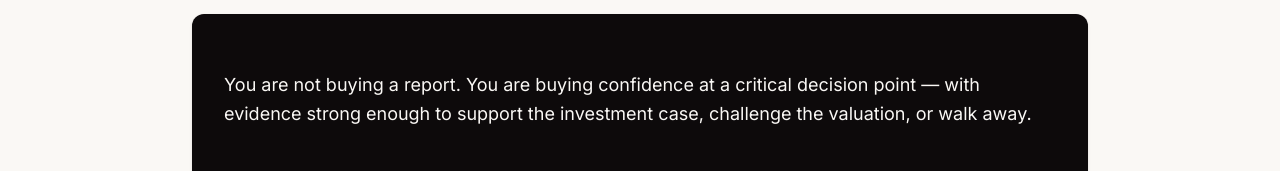
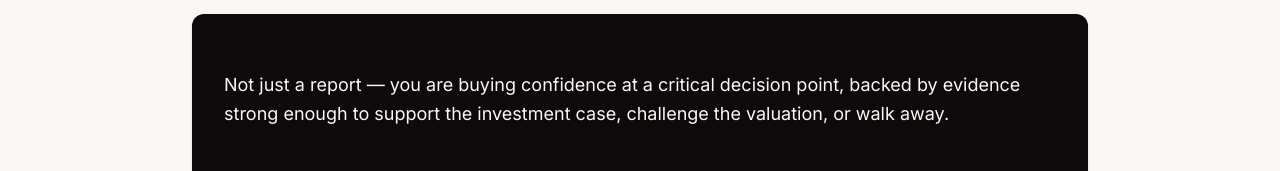
Before and after one commit to a2zlondon/danielmolloy, a Next.js app: page /for-investors in a window 1280 px wide. Shown: the part 475-646 px from the top of the page. Built offline with nearby package versions, Linux system fonts and the light colour scheme; no server answers.

Commit message:
Soften report confidence wording

```diff
--- a/app/for-investors/page.tsx
+++ b/app/for-investors/page.tsx
@@ -17,7 +17,7 @@ export default function ForInvestorsPage() {
           eyebrow="For investors"
           title="Invest with confidence in software, SaaS and AI businesses"
           intro="Independent technical due diligence to help you invest with confidence and avoid costly technology risks."
-          confidenceStatement="You are not buying a report. You are buying confidence at a critical decision point — with evidence strong enough to support the investment case, challenge the valuation, or walk away."
+          confidenceStatement="Not just a report — you are buying confidence at a critical decision point, backed by evidence strong enough to support the investment case, challenge the valuation, or walk away."
           sections={[
             {
               title: "Know what you are really buying",
--- a/app/for-law-firms/page.tsx
+++ b/app/for-law-firms/page.tsx
@@ -36,7 +36,7 @@ export default function ForLawFirmsPage() {
             "What questions lawyers and clients should ask management before completion.",
           ]}
           closingTitle="Identify technical risks your legal review cannot uncover alone."
-          closingBody="We work under NDA with legal teams, buyers, sellers, advisers, and client-side sponsors. The report is the evidence; the value is confidence before transaction terms are finalised."
+          closingBody="We work under NDA with legal teams, buyers, sellers, advisers, and client-side sponsors. The report provides the evidence; the value is confidence before transaction terms are finalised."
         />
         <FurtherReading />
       </main>
```
